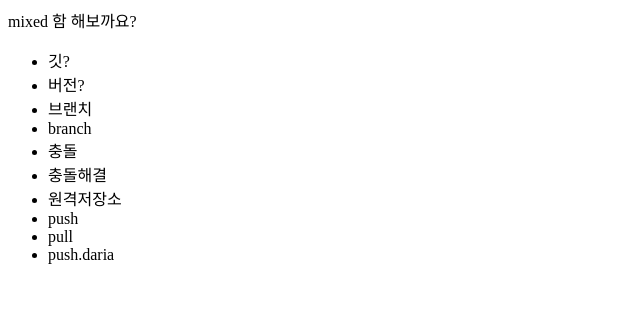
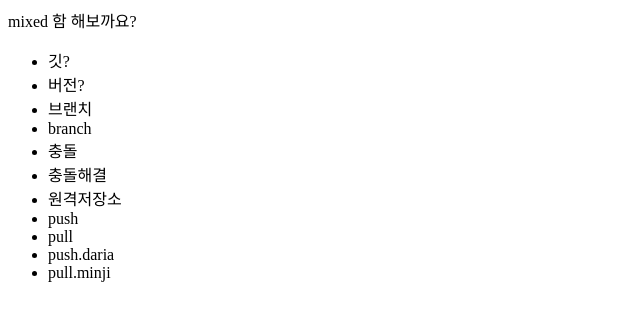
Before and after one commit to min-ji/opentutorials_git_minji, a plain HTML site: page index.html in a window 1280 px wide. Shown: the full height of the page, 0-640 px from the left. Drawn offline with Linux system fonts and the light colour scheme.

Commit message:
pull.minji 추가

```diff
--- a/index.html
+++ b/index.html
@@ -19,6 +19,7 @@
 		<li>push</li>
 		<li>pull</li>
 		<li>push.daria</li>
+		<li>pull.minji</li>
 	</ul>
 
 </body>
```
